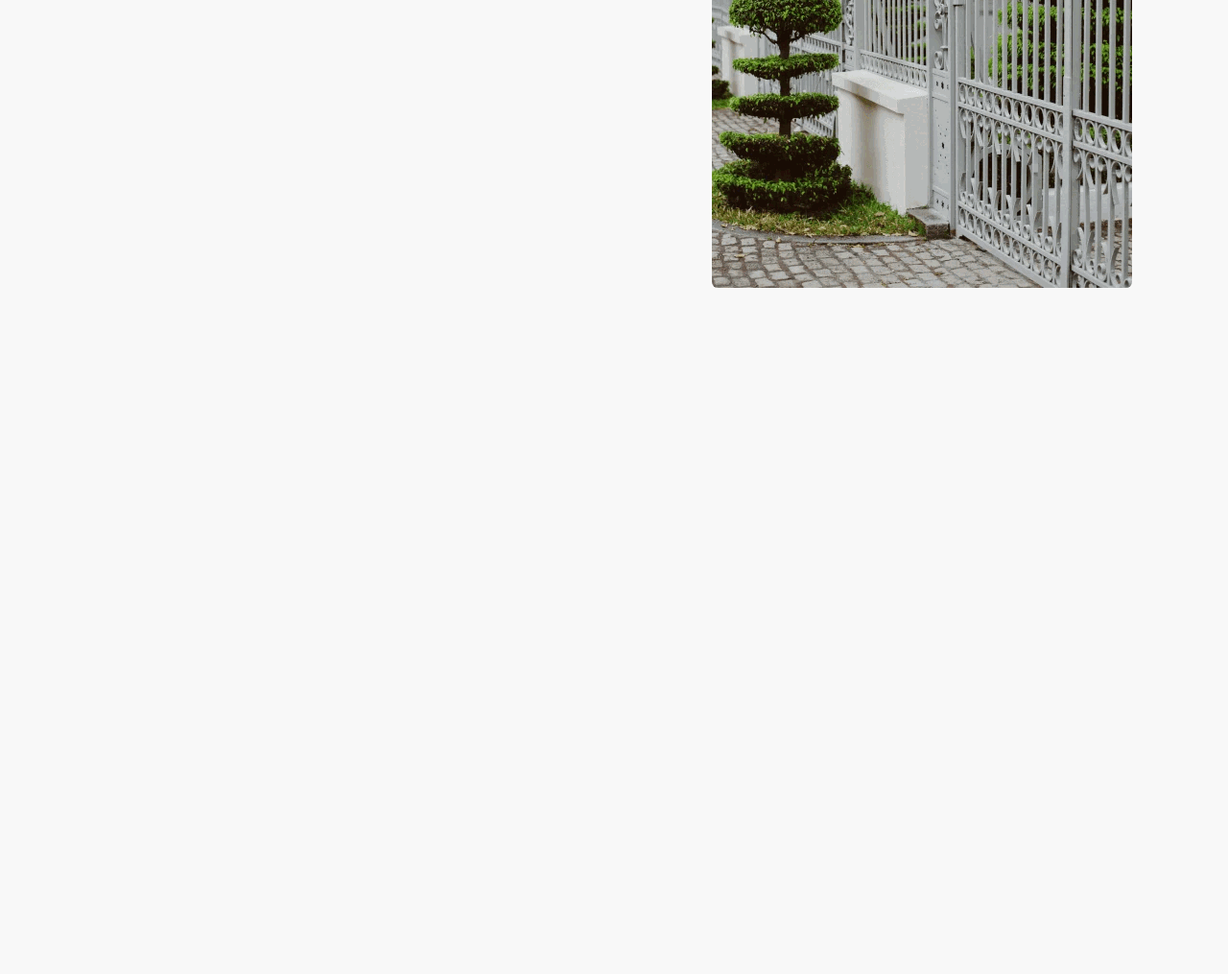
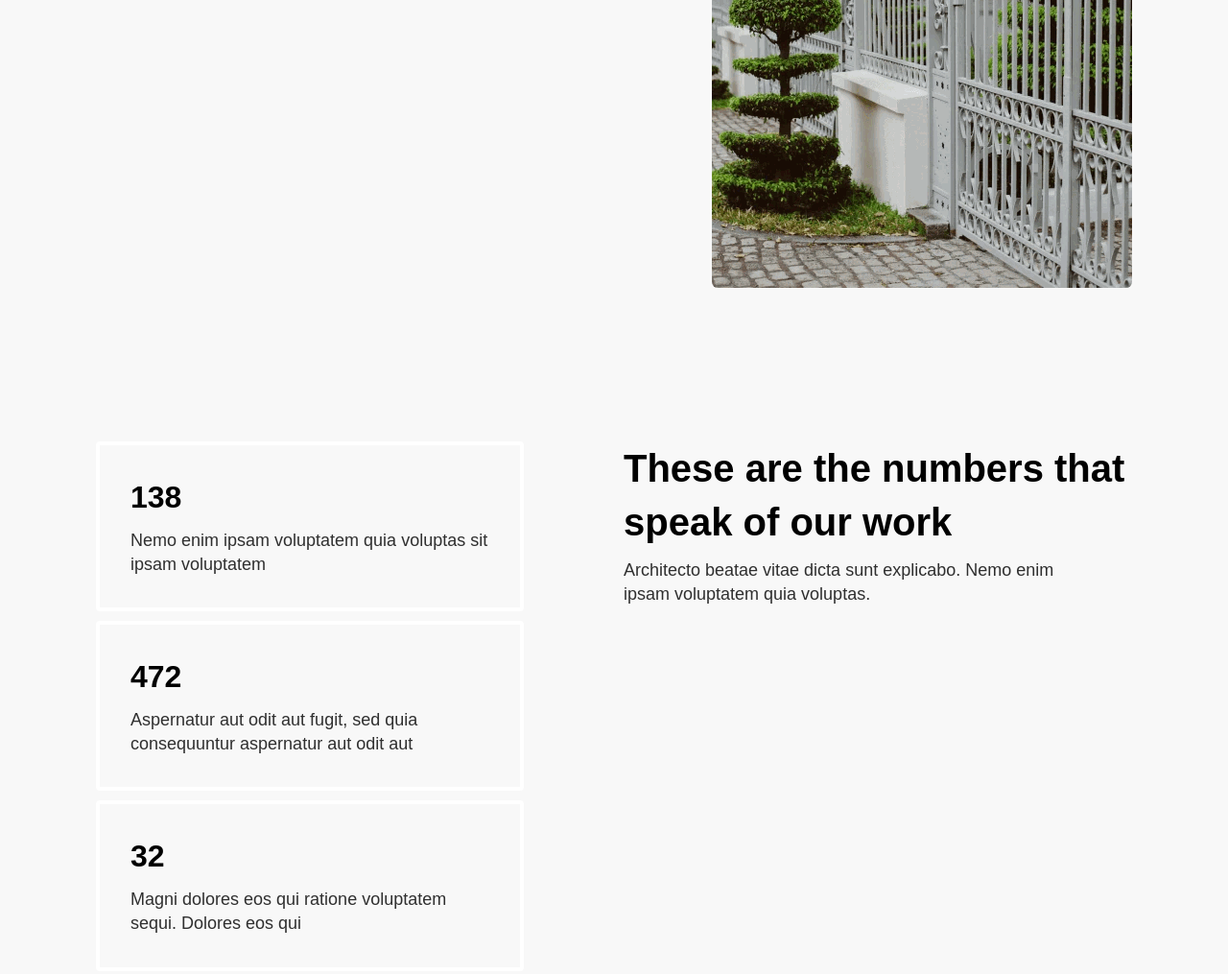
Before and after one commit to rveljko/leail, a website: page src/index.html in a window 1280 px wide. Shown: the part 610-1625 px from the top of the page at 96% size. Before the commit the page ends 910 px from the top, so only its background shows below. Drawn offline with nearby package versions, Linux system fonts and the light colour scheme; files that its build step writes are made by us from their sources; a web font is replaced by a local one.

Commit message:
Statistics Section

```diff
--- a/src/index.html
+++ b/src/index.html
@@ -55,5 +55,30 @@
             </div>
         </div>
     </div>
+
+    <div class="statistics padding">
+        <div class="container">
+            <div class="statistics__content flex layout layout--reverse">
+                <div class="statistics__text">
+                    <h2 class="statistics__heading">These are the numbers that speak of our work</h2>
+                    <p class="statistics__description">Architecto beatae vitae dicta sunt explicabo. Nemo enim ipsam voluptatem quia voluptas.</p>
+                </div>
+                <div class="statistics__cards flex layout layout--cards">
+                    <div class="card">
+                        <h3 class="card__heading">138</h3>
+                        <p class="card__description">Nemo enim ipsam voluptatem quia voluptas sit ipsam voluptatem</p>
+                    </div>
+                    <div class="card">
+                        <h3 class="card__heading">472</h3>
+                        <p class="card__description">Aspernatur aut odit aut fugit, sed quia consequuntur aspernatur aut odit aut</p>
+                    </div>
+                    <div class="card">
+                        <h3 class="card__heading">32</h3>
+                        <p class="card__description">Magni dolores eos qui ratione voluptatem sequi. Dolores eos qui</p>
+                    </div>
+                </div>
+            </div>
+        </div>
+    </div>
 </body>
 </html>
--- a/src/sass/components/_cards.scss
+++ b/src/sass/components/_cards.scss
@@ -1 +1,19 @@
 @use '../abstracts/' as *;
+
+.card {
+    display: inline-block;
+    padding: 2rem;
+    background-color: transparent;
+    border: .25rem solid $white;
+    border-radius: .25em;
+    transition: 500ms;
+
+    &:hover {
+        background-color: $white;
+        transform: scale(1.025);
+    }
+
+    &__description {
+        max-width: 23.375rem;
+    }
+}
--- a/src/sass/pages/_index.scss
+++ b/src/sass/pages/_index.scss
@@ -1 +1,2 @@
 @forward 'hero';
+@forward 'statistics';
--- /dev/null
+++ b/src/sass/pages/_statistics.scss
@@ -0,0 +1,6 @@
+@use '../abstracts/' as *;
+
+.statistics {
+    background-color: $background-color;
+    width: 100%;
+}
--- a/src/sass/utilities/_layout.scss
+++ b/src/sass/utilities/_layout.scss
@@ -9,6 +9,17 @@
     @include breakpoint(large) {
         flex-direction: row;
         align-items: unset;
-        gap: unset;
+    }
+
+    &--reverse {
+
+        @include breakpoint(large) {
+            flex-direction: row-reverse;
+        }
+    }
+
+    &--cards {
+        gap: .625rem;
+        flex-direction: column;
     }
 }
```
